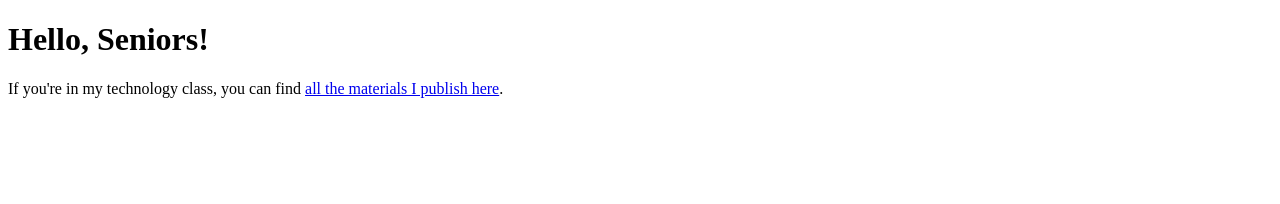
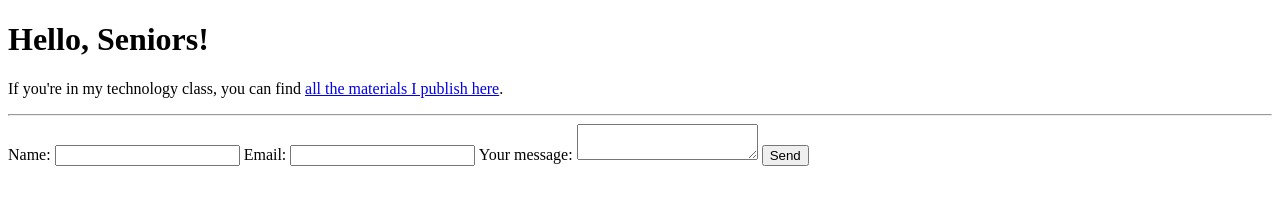
Before and after one commit to chrisjagius/chrisjagius.github.io, a plain HTML site: page index.html in a window 1280 px wide. Drawn offline with Linux system fonts and the light colour scheme.

Commit message:
feat: add contact form

```diff
--- a/index.html
+++ b/index.html
@@ -14,5 +14,21 @@
         >all the materials I publish here</a
       >.
     </p>
+    <hr />
+    <form action="https://formspree.io/f/moqgkbgn" method="POST">
+      <label>
+        Name:
+        <input type="text" name="name" />
+      </label>
+      <label>
+        Email:
+        <input type="email" name="email" />
+      </label>
+      <label>
+        Your message:
+        <textarea name="message"></textarea>
+      </label>
+      <button type="submit">Send</button>
+    </form>
   </body>
 </html>
```
